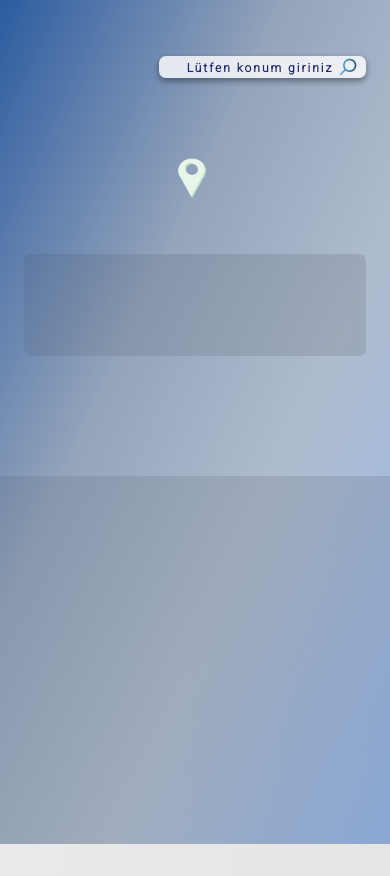
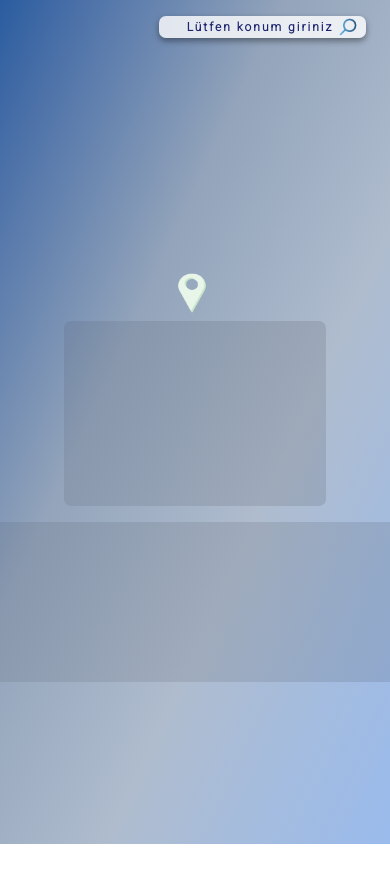
Before and after one commit to BetulBuyukzengin/weatherApp, a website: page index.html in a window 390 px wide. After the commit the page ends 844 px from the top, so only its background shows below. Drawn offline with Linux system fonts and the light colour scheme.

Commit message:
Responsive güncelledim

```diff
--- a/sass/abstracts/_mixins.scss
+++ b/sass/abstracts/_mixins.scss
@@ -1,17 +1,31 @@
 @mixin respond($breakpoint) {
   @if $breakpoint == phone {
-        @media only screen and (max-width:37.5em) { @content }; // 600px
+    @media only screen and (max-width: 37.5em) {
+      @content;
+    } // 600px
   }
 
   @if $breakpoint == tab-port {
-        @media only screen and (max-width:56.25em) { @content }; // 900px
+    @media only screen and (max-width: 56.25em) {
+      @content;
+    } // 900px
   }
 
   @if $breakpoint == tab-land {
-        @media only screen and (max-width:75em) { @content }; // 1200px
+    @media only screen and (max-width: 75em) {
+      @content;
+    } // 1200px
+  }
+
+  @if $breakpoint == laptop {
+    @media only screen and (max-width: 112em) {
+      @content;
+    } // 1200-1800px
   }
 
   @if $breakpoint == big-desktop {
-        @media only screen and (min-width:112.5em) { @content }; // 1800px
+    @media only screen and (min-width: 112.5em) {
+      @content;
+    } // 1800px
   }
 }
--- a/sass/pages/_home.scss
+++ b/sass/pages/_home.scss
@@ -13,21 +13,25 @@ main {
   justify-content: space-between;
 
   @include respond(big-desktop) {
-    padding: 2rem 3rem 0 3rem;
-    height: 60dvh;
+    // padding: 2rem 3rem 0 3rem;
+    // height: 60dvh;
+       padding: 2rem 3rem 0 3rem;
+     height: 62dvh;
   }
   @include respond(tab-land) {
     justify-content: space-evenly;
+    // padding: 2rem 3rem 0 3rem;
+    // height: 62dvh;
   }
   @include respond(tab-port) {
-    height: 46dvh;
-    margin-bottom: 6rem;
+    height: 50dvh;
+    margin-bottom: 4rem;
     padding: 2rem 3rem 0 3rem;
   }
   @include respond(phone) {
-    height: 45dvh;
-    margin-bottom: 10rem;
-    justify-content: space-around;
+    justify-content: space-between;
+    height: 58dvh;
+    margin-bottom: 2rem;
   }
 
   &_container-elStart {
@@ -36,17 +40,14 @@ main {
 
     @include respond(tab-port) {
       display: flex;
-      width: 50%;
-      flex-direction: column;
+      width: 100%;
+      flex-direction: row;
       text-align: start;
       line-height: 3.5rem;
     }
     @include respond(phone) {
-      display: flex;
-      width: 50%;
+      width: 100%;
       flex-direction: column;
-      text-align: start;
-      line-height: 3.5rem;
     }
   }
   &-input {
@@ -128,8 +129,12 @@ main {
         height: 12vh;
       }
       @include respond(phone) {
+        width: 100%;
         flex-direction: column;
         display: flex;
+        height: 20vh;
+        padding: 1rem 2rem;
+        width: 67%;
       }
 
       & .weather_info {
@@ -140,8 +145,11 @@ main {
         }
         @include respond(tab-port) {
           font-size: 2rem;
+          text-align: center;
         }
         @include respond(phone) {
+          font-size: 1.5rem;
+
         }
       }
     }
@@ -157,7 +165,7 @@ main {
         margin: 1rem 0 1rem 0;
       }
       @include respond(phone) {
-        margin: 2rem 0 5rem 0;
+        margin: 0rem 0 1rem 0;
       }
     }
     &__location {
@@ -216,10 +224,10 @@ main {
     flex-direction: column;
     align-items: center;
     overflow: scroll;
-    height: 50rem;
+    height: 19rem;
   }
   @include respond(phone) {
-    height: 46rem;
+    height: 16rem;
   }
 
   &_days {
@@ -253,6 +261,10 @@ main {
     @include respond(tab-port) {
       font-size: 1.8rem;
       padding: 0.4rem 6rem;
+    }
+    @include respond(phone){
+      padding: 0.4rem 3rem;
+
     }
 
   }
```
Also changed, not shown: css/style.css, 1 other file. Lines whose indentation alone changed are shown as unchanged.
